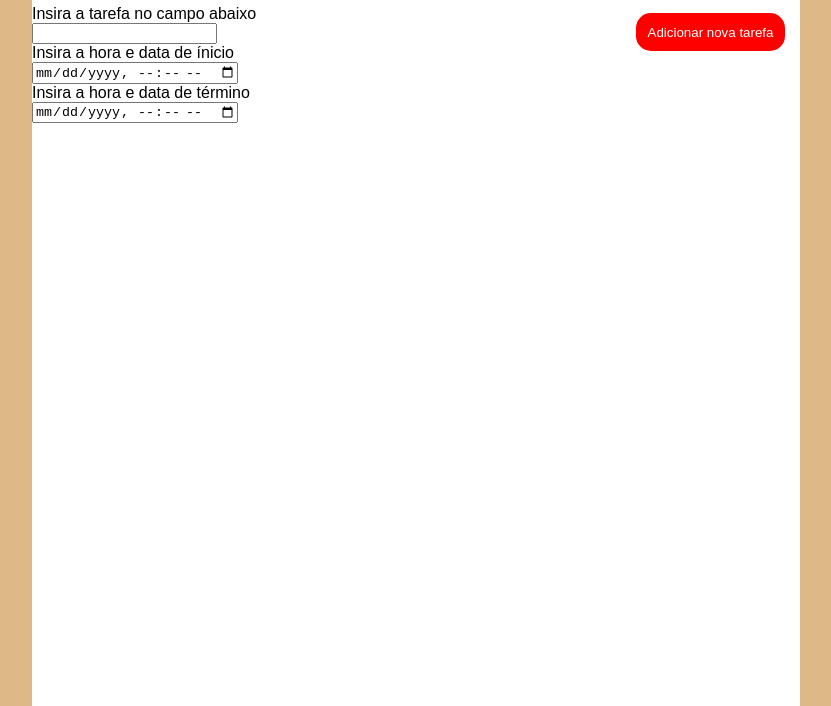
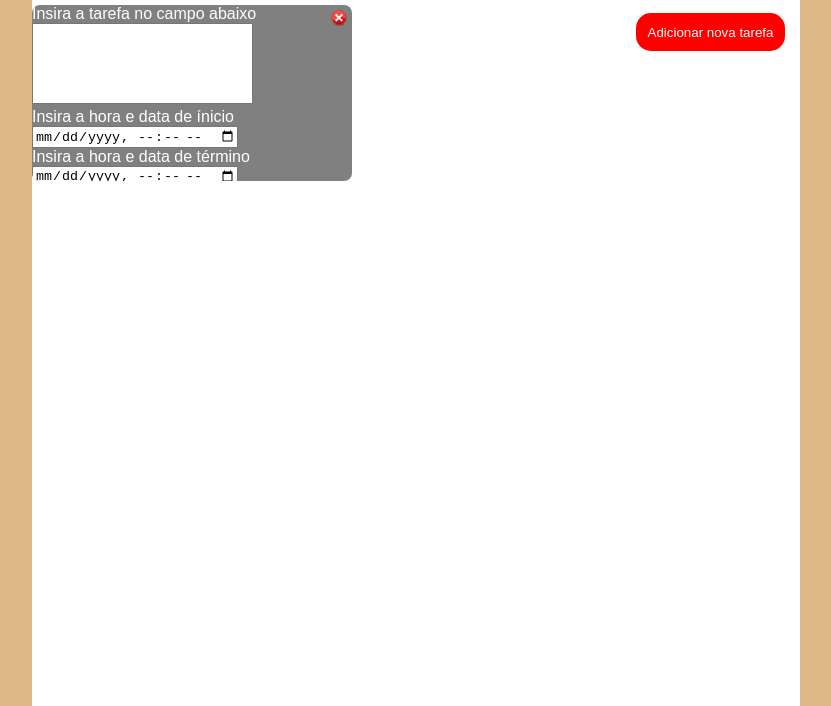
Before and after one commit to Vitinh-o/P-gina-lista-de-tarefas, a plain HTML site: page index.html in a window 1280 px wide. Shown: the part 94-800 px from the top of the page, without its empty margins (224-1055 px from the left). Drawn offline with Linux system fonts and the light colour scheme; a web font is replaced by a local one.

Commit message:
COntinuação no desenvolvimento do popup para adicionar uma tarefa. Foi adicionado um estilo ao mesmo.

```diff
--- a/index.html
+++ b/index.html
@@ -22,12 +22,14 @@
         </section>
         <section>
             <form class="form_estilo">
-                <label for="tarefa">Insira a tarefa no campo abaixo</label><br>
-                <input type="text"><br>
-                <label for="hora-data-inicio">Insira a hora e data de ínicio</label><br>
-                <input type="datetime-local"><br>
-                <label for="hora-data-final">Insira a hora e data de término</label><br>
-                <input type="datetime-local"><br>
+                <img src="./imagens/new_x.png" alt="x para fechar imagem">
+                <label for="tarefa" class="estilo_prin">Insira a tarefa no campo abaixo</label><br>
+                <textarea name="text" id="tarefas" class="estilo_texto" cols="25" rows="5"></textarea><br>
+                <label for="hora-data-inicio" class="estilo_prin">Insira a hora e data de ínicio</label><br>
+                <input type="datetime-local"class="estilo_prin"><br>
+                <label for="hora-data-final" class="estilo_prin">Insira a hora e data de término</label><br>
+                <input type="datetime-local"class="estilo_prin"><br>
+                <button></button>
             </form>
         </section>
     </main>
--- a/style.css
+++ b/style.css
@@ -28,3 +28,20 @@ h1{text-align: center;
 
 .botao_tarefas:hover{background-color: green ;
                         color: white;}
+
+.form_estilo{background-color:gray;
+                color: white;
+                height: 22vh;
+                width: 25%;
+                overflow: hidden;
+                margin: auto;
+                border-radius: 8px;
+                position: absolute;}
+
+.estilo_prin{margin: auto;}
+
+.estilo_texto{resize: none;}
+
+img{width: 5%;
+    float: right;
+    margin: 5px;}
```
Also changed, not shown: imagens/icon_x.png (added), imagens/new_x.png (added).
